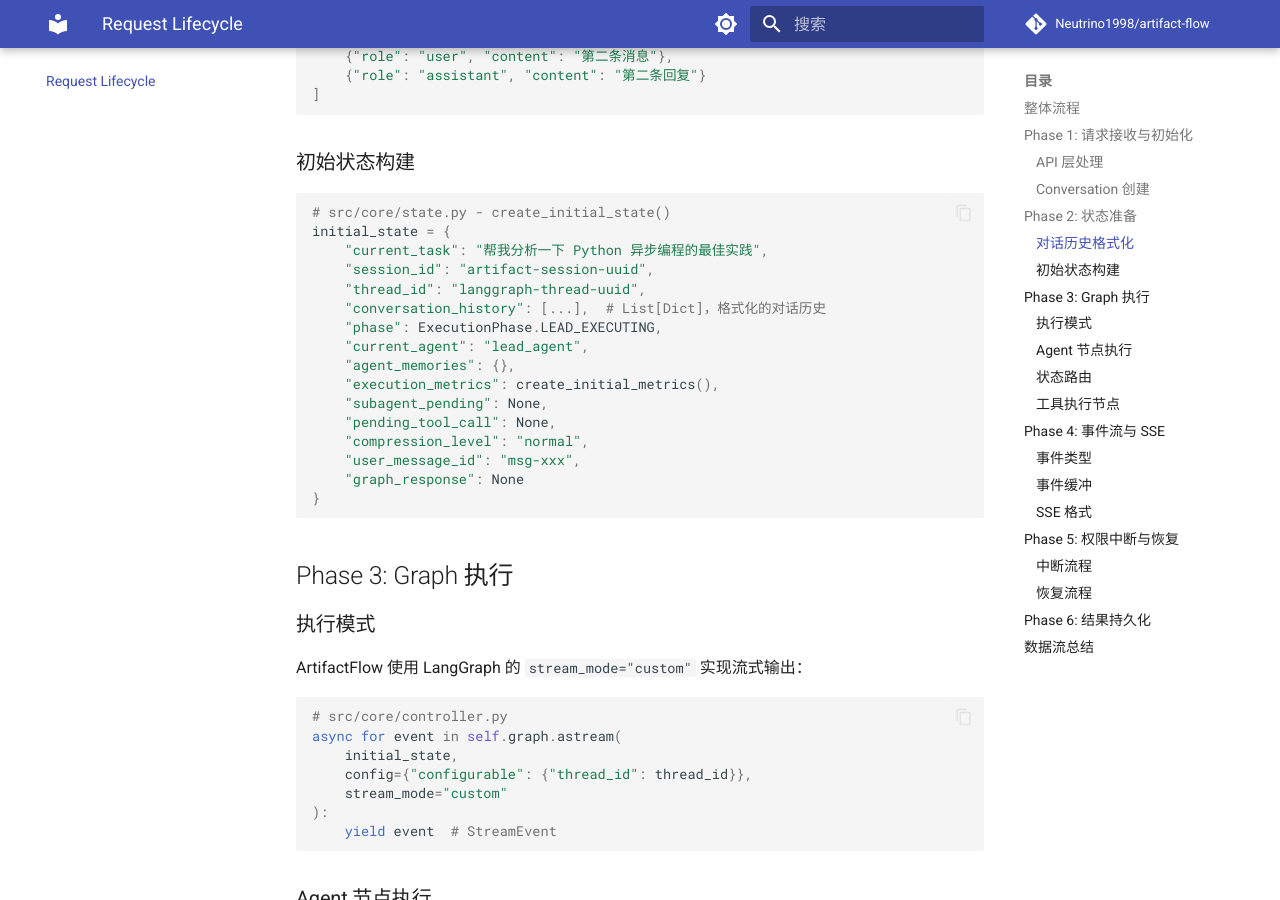
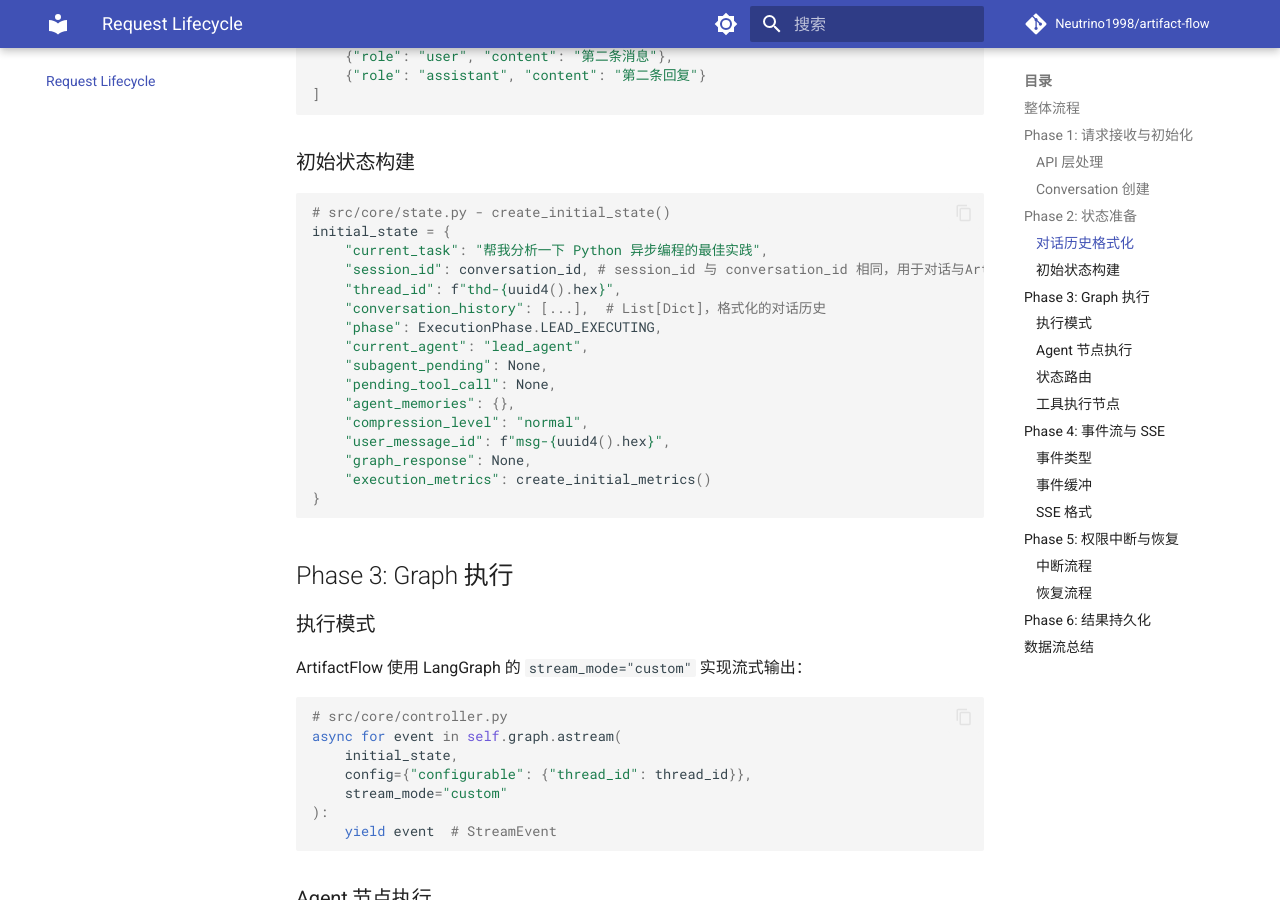
Before and after one commit to Neutrino1998/artifact-flow, an MkDocs documentation site: the page built from docs/request-lifecycle.md, in a window 1280 px wide and 900 px high, scrolled down 2384 px. Built offline with MkDocs 1.6.1 and Material for MkDocs 9.7.7, drawn with Linux system fonts in a browser that asks for light colours; comment, search, counter and statistics services are not loaded; some of the changed text lies outside the part shown.

Commit message:
fix: fix discrepancy

````diff
--- a/docs/request-lifecycle.md
+++ b/docs/request-lifecycle.md
@@ -120,18 +120,18 @@ conversation_history = [
 # src/core/state.py - create_initial_state()
 initial_state = {
     "current_task": "帮我分析一下 Python 异步编程的最佳实践",
-    "session_id": "artifact-session-uuid",
-    "thread_id": "langgraph-thread-uuid",
+    "session_id": conversation_id, # session_id 与 conversation_id 相同，用于对话与Artifact映射
+    "thread_id": f"thd-{uuid4().hex}",
     "conversation_history": [...],  # List[Dict]，格式化的对话历史
     "phase": ExecutionPhase.LEAD_EXECUTING,
     "current_agent": "lead_agent",
-    "agent_memories": {},
-    "execution_metrics": create_initial_metrics(),
     "subagent_pending": None,
     "pending_tool_call": None,
+    "agent_memories": {},
     "compression_level": "normal",
-    "user_message_id": "msg-xxx",
-    "graph_response": None
+    "user_message_id": f"msg-{uuid4().hex}",
+    "graph_response": None,
+    "execution_metrics": create_initial_metrics()
 }
 ```
 
````
Also changed, not shown: other parts of docs/request-lifecycle.md (+2 -4 lines), docs/architecture/core.md (+13 -8 lines).
